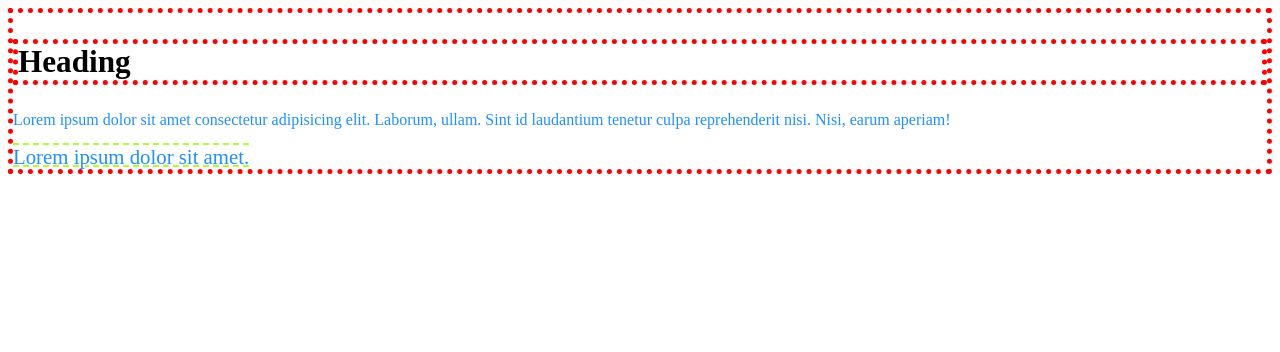
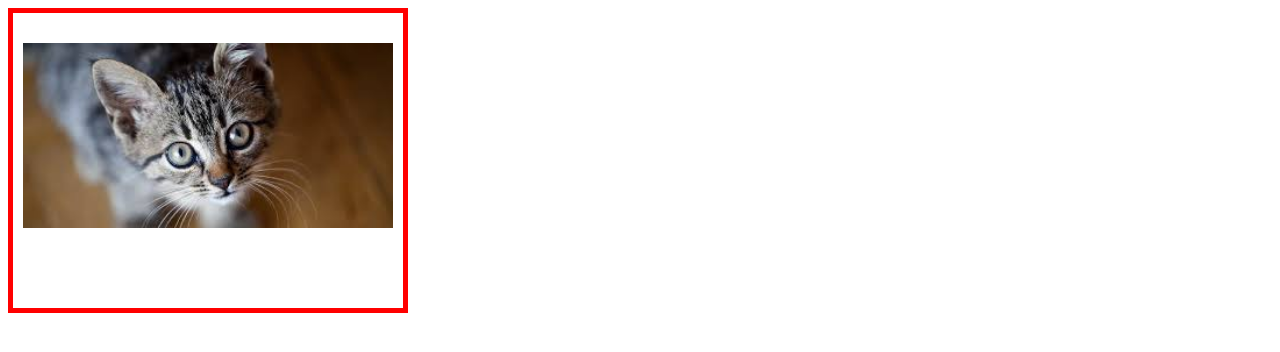
Before and after one commit to DovzhenkoDenys1989/Classwork_Fm_CSS_Box_Model, a plain HTML site: page index.html in a window 1280 px wide. Drawn offline with Linux system fonts and the light colour scheme.

Commit message:
Add box-model example

```diff
--- a/assets/css/styles.css
+++ b/assets/css/styles.css
@@ -1,33 +1,16 @@
-.main-article{
-  font-size: 1.3em;
-  color: dodgerblue;
-  border: 5px dotted red;
+.img{
+  border: 5px solid red;
+  width: 400px;
+  /*padding: 10px;*/
+  /*padding-top: 10px;
+  padding-right: 20px;
+  padding-bottom: 30px;
+  padding-left: 40px4;*/
 
-  /*
-  border-width: 5px;
-  border-style: solid;
-  border-color: red;
-*/
+  /*padding: 10px 20px 30px 40px;
+
+  margin: 50px 30px 40px 60px;
+  margin: 50px;*/
+  padding: 30px 10px 80px;
+  box-sizing: border-box;
 }
-
-.article-header{
-  border: inherit;
-  color: initial;
-
-
-}
-
-.article-content{
-  font-size: initial;
-
-}
-
-.page-link{
-  text-decoration-color: greenyellow;
-  text-decoration-line: overline underline;
-  text-decoration-style: dashed;
-  color: inherit;
-
-
-
-}
--- a/index.html
+++ b/index.html
@@ -8,14 +8,6 @@
     <title>Document</title>
   </head>
   <body>
-    <article class="main-article">
-      <h1 class="article-header">Heading</h1>
-      <p class="article-content">
-        Lorem ipsum dolor sit amet consectetur adipisicing elit. Laborum, ullam.
-        Sint id laudantium tenetur culpa reprehenderit nisi. Nisi, earum
-        aperiam!
-      </p>
-      <a href="" class="page-link">Lorem ipsum dolor sit amet.</a>
-    </article>
+   <img class="img" src="./assets/images/cat.jpg" alt="Cat">
   </body>
 </html>
```
Also changed, not shown: assets/images/cat.jpg (added).
